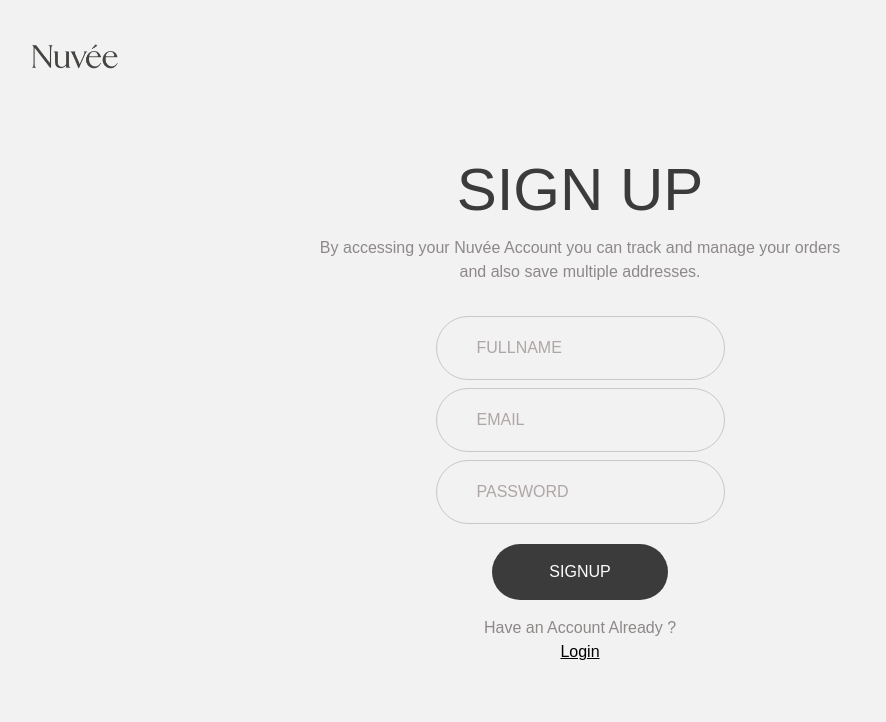
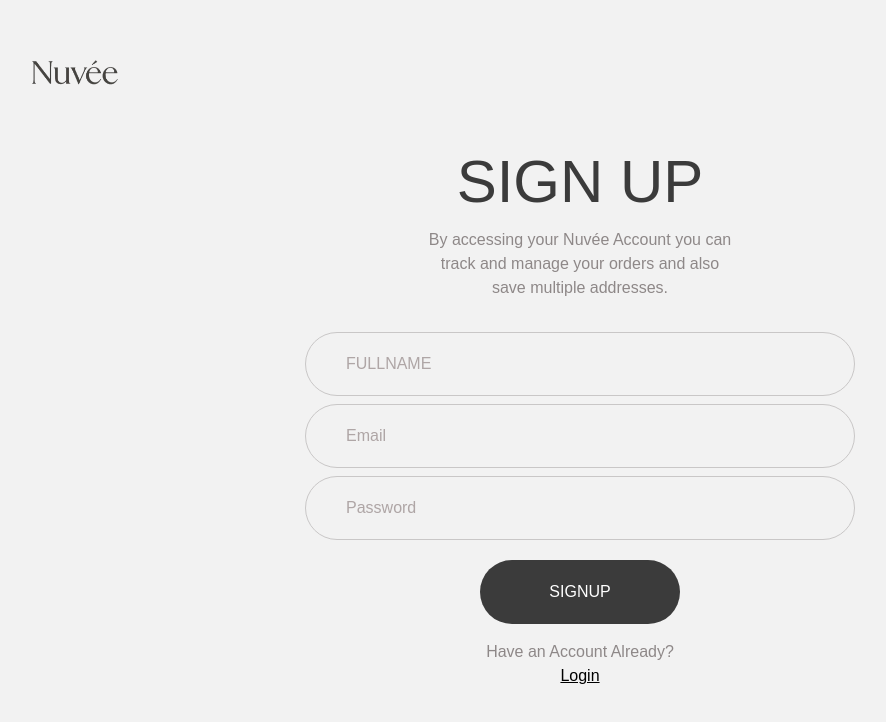
Before and after one commit to mohammedniyafsm/Nuv-e, a React (Vite) app in the folder frontend/: page /signup in a window 1280 px wide. Shown: the top 722 px of the page, without its empty margins (60-946 px from the left). Built offline with nearby package versions, Linux system fonts and the light colour scheme; a web font is replaced by a local one.

Commit message:
signup connection

```diff
--- a/frontend/src/pages/Signup.tsx
+++ b/frontend/src/pages/Signup.tsx
@@ -1,41 +1,133 @@
-import React from 'react'
-import Input from '../components/ui/Input'
-import Button from '../components/ui/Button'
+import React, { useState } from 'react';
+import { useNavigate } from 'react-router-dom';
+import axios from 'axios';
+import toast from 'react-hot-toast';
+
+import Input from '../components/ui/Input';
+import Button from '../components/ui/Button';
+import { signupSchema } from '../validate/UserValidate';
 
 function Signup() {
+  const navigate = useNavigate();
+
+  const [formData, setFormData] = useState({
+    username: '',
+    email: '',
+    password: '',
+  });
+
+  // Handle input changes
+  const handleChange = (e: React.ChangeEvent<HTMLInputElement>) => {
+    const { name, value } = e.target;
+    setFormData((prev) => ({ ...prev, [name]: value }));
+  };
+
+  // Handle form submission
+  const handleSubmit = async (e: React.FormEvent) => {
+    e.preventDefault();
+
+    // Frontend validation with Zod
+    const result = signupSchema.safeParse(formData);
+    if (!result.success) {
+      const message = result.error.issues.map((err) => err.message).join(', \n');
+      toast.error(message);
+      return;
+    }
+
+    // Submit data to backend
+    try {
+      const response = await axios.post(
+        `${import.meta.env.VITE_BACKEND_URL}/api/auth/signup`,
+        formData
+      );
+
+      if (response) {
+        toast.success('Account Created successfully!');
+        setFormData({ username: '', email: '', password: '' });
+        navigate('/login');
+      }
+    } catch (error: any) {
+      console.error('Unexpected error:', error);
+      toast.error('Something went wrong!');
+    }
+  };
+
   return (
-        <div className='px-12 py-8 w-screen h-screen bg-[#F2F2F2]'>
-            <div className="px-10">
-                <img className='w-24 h-12' src="./public/images/logo.png" alt="" />
+    <div className="md:px-12 md:py-8 w-screen min-h-screen bg-[#F2F2F2]">
+      {/* Logo */}
+      <div className="px-4 py-4 md:px-10">
+        <img
+          className="h-10 md:w-24 md:h-12"
+          src="./public/images/logo.png"
+          alt="Logo"
+        />
       </div>
-            <div className="flex justify-center flex-col ">
-                <div className="pt-20 flex justify-center ">
-                    <h1 className='text-6xl text-[#3B3B3B] font-neogrotesk-regular'>SIGN UP</h1>
+
+      <div className="flex justify-center flex-col">
+        {/* Heading */}
+        <div className="md:pt-10 pt-8 flex justify-center">
+          <h1 className="md:text-6xl text-4xl text-[#3B3B3B] font-neogrotesk-regular">
+            SIGN UP
+          </h1>
         </div>
+
+        {/* Description */}
         <div className="flex justify-center">
-                    <p className='font-neogrotesk-regular text-[#8E8888] mt-4 text-center'>
-                         <span className="block">By accessing your Nuvée Account you can track and manage your orders</span>
-                        <span className="block">and also save multiple addresses.</span>
+          <p className="font-neogrotesk-regular text-[#8E8888] md:mt-4 mt-2 px-2 md:px-[440px] text-center">
+            <span className="block text-[9px] md:text-base">
+              By accessing your Nuvée Account you can track and manage your orders
+              and also save multiple addresses.
+            </span>
           </p>
         </div>
 
-                <div className="flex justify-center mt-8 ">
-                    <form action="" className='flex flex-col gap-2 items-center'>
-                       <Input type='text' placeholder='FULLNAME'/>
-                       <Input type='text' placeholder='EMAIL'/>
-                       <Input type='text' placeholder='PASSWORD'/>
-                       <Button  name={"SIGNUP"} className="mt-3" />
+        {/* Form */}
+        <div className="flex justify-center md:mt-8 mt-8">
+          <form onSubmit={handleSubmit} className="flex flex-col gap-2 items-center">
+            <Input
+              type="text"
+              name="username"
+              placeholder="FULLNAME"
+              value={formData.username}
+              onChange={handleChange}
+              className="text-xs md:text-base h-10 w-72 md:px-10 px-4 md:h-16 md:w-[550px]"
+            />
+            <Input
+              type="email"
+              name="email"
+              placeholder="Email"
+              value={formData.email}
+              onChange={handleChange}
+              className="text-xs md:text-base h-10 w-72 md:px-10 px-4 md:h-16 md:w-[550px]"
+            />
+            <Input
+              type="password"
+              name="password"
+              placeholder="Password"
+              value={formData.password}
+              onChange={handleChange}
+              className="text-xs md:text-base h-10 w-72 md:px-10 px-4 md:h-16 md:w-[550px]"
+            />
+            <Button
+              type="submit"
+              name="SIGNUP"
+              className="mt-3 text-[10px] md:text-base h-10 w-36 px-4 md:px-10 md:h-16 md:w-[200px]"
+            />
           </form>
         </div>
 
-                <div className="flex items-center flex-col mt-4">
-                    <h1 className='text-[#8E8888] font-neogrotesk-regular'> Have an Account Already ?</h1>
-                    <h1 className='underline font-neogroteskessalt-light'>Login</h1>
-                </div>
-
+        {/* Footer */}
+        <div className="flex items-center flex-col mt-2 md:mt-4">
+          <h1 className="text-[#8E8888] md:text-base text-[10px] font-neogrotesk-regular">
+            Have an Account Already?
+          </h1>
+          <h1 className="underline md:text-base text-xs font-neogroteskessalt-light cursor-pointer" onClick={()=>navigate("/login")}>
+            Login
+          </h1>
         </div>
       </div>
-    )
+    </div>
+  );
 }
 
-export default Signup
+export default Signup;
```
Lines whose indentation alone changed are shown as unchanged.
